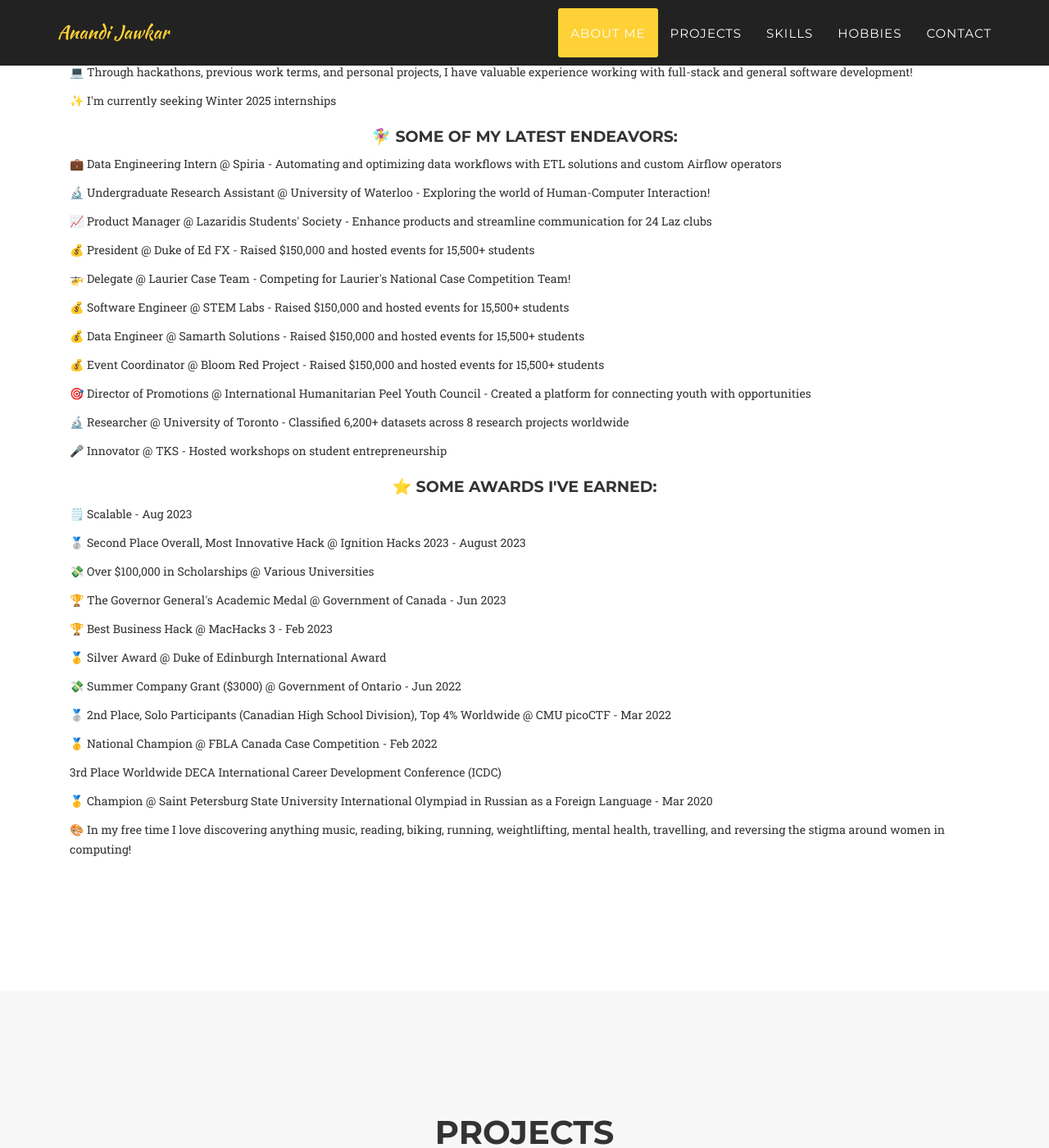
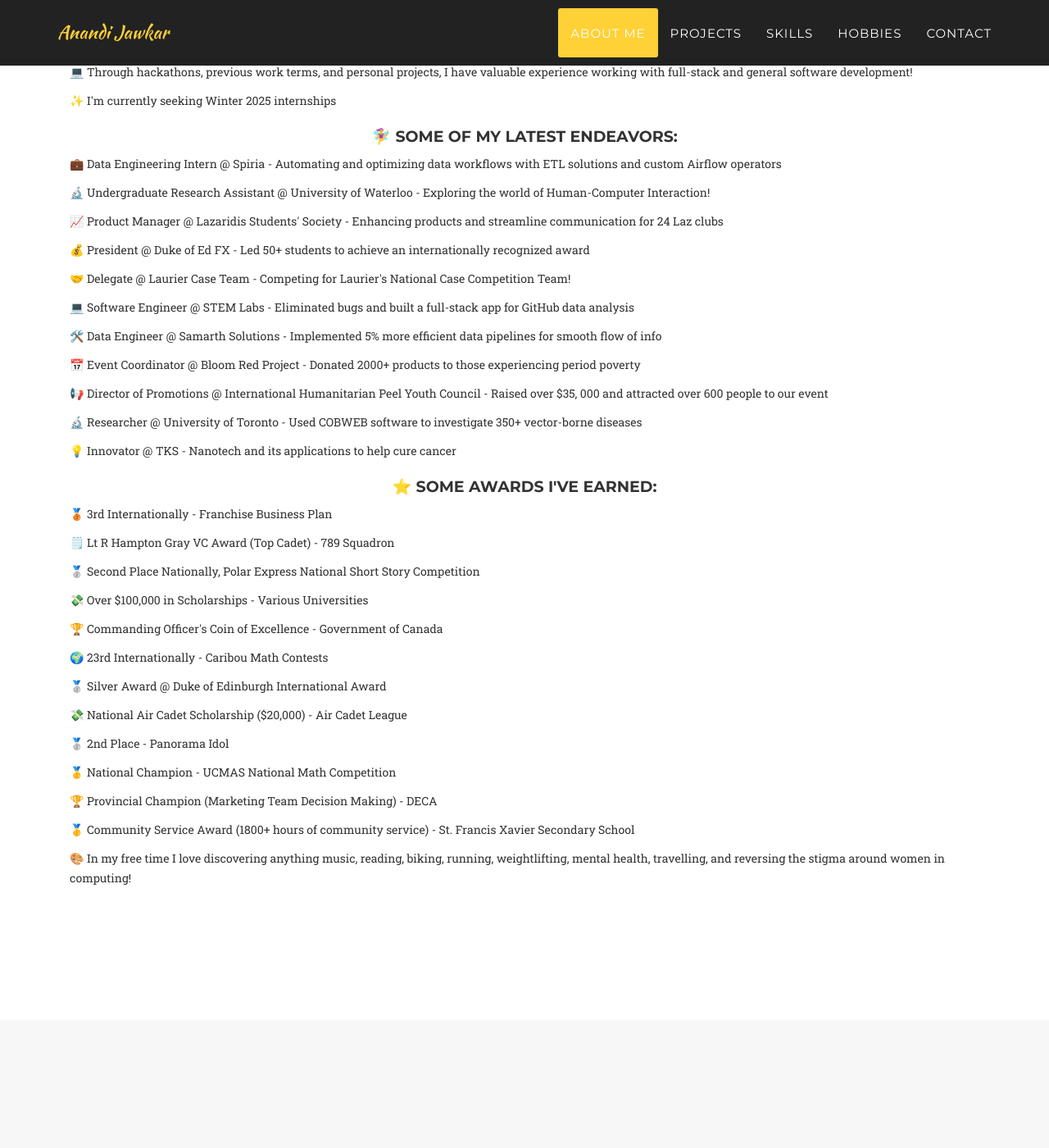
Before and after one commit to anandijawkar/aj, a Jekyll site: the page built from index.html, in a window 1280 px wide and 1400 px high, scrolled down 1031 px. Shown: the whole window at 82% size. Built offline with Jekyll 4.4.1, drawn with Linux system fonts in a browser that asks for light colours; nearby versions of some CDN libraries; some web fonts are replaced; library files that are not in the unit come from our copies.

Commit message:
Update about-me.html

```diff
--- a/_includes/about-me.html
+++ b/_includes/about-me.html
@@ -17,31 +17,32 @@
                 <div class="col-lg-12 left-align">
                     <p>💼 Data Engineering Intern @ Spiria - Automating and optimizing data workflows with ETL solutions and custom Airflow operators</p>
                     <p>🔬 Undergraduate Research Assistant @ University of Waterloo - Exploring the world of Human-Computer Interaction!</p>
-                    <p>📈 Product Manager @ Lazaridis Students' Society - Enhance products and streamline communication for 24 Laz clubs</p>
-                    <p>💰 President @ Duke of Ed FX - Raised $150,000 and hosted events for 15,500+ students</p>
-                    <p>🚁 Delegate @ Laurier Case Team - Competing for Laurier's National Case Competition Team!</p>
-                    <p>💰 Software Engineer @ STEM Labs - Raised $150,000 and hosted events for 15,500+ students</p>
-                    <p>💰 Data Engineer @ Samarth Solutions - Raised $150,000 and hosted events for 15,500+ students</p>
-                    <p>💰 Event Coordinator @ Bloom Red Project - Raised $150,000 and hosted events for 15,500+ students</p>
-                    <p>🎯 Director of Promotions @ International Humanitarian Peel Youth Council - Created a platform for connecting youth with opportunities</p>
-                    <p>🔬 Researcher @ University of Toronto - Classified 6,200+ datasets across 8 research projects worldwide</p>
-                    <p>🎤 Innovator @ TKS - Hosted workshops on student entrepreneurship</p>
+                    <p>📈 Product Manager @ Lazaridis Students' Society - Enhancing products and streamline communication for 24 Laz clubs</p>
+                    <p>💰 President @ Duke of Ed FX - Led 50+ students to achieve an internationally recognized award</p>
+                    <p>🤝 Delegate @ Laurier Case Team - Competing for Laurier's National Case Competition Team!</p>
+                    <p>💻 Software Engineer @ STEM Labs - Eliminated bugs and built a full-stack app for GitHub data analysis</p>
+                    <p>🛠️ Data Engineer @ Samarth Solutions - Implemented 5% more efficient data pipelines for smooth flow of info</p>
+                    <p>📅 Event Coordinator @ Bloom Red Project - Donated 2000+ products to those experiencing period poverty</p>
+                    <p>📢 Director of Promotions @ International Humanitarian Peel Youth Council - Raised over $35, 000 and attracted over 600 people to our event</p>
+                    <p>🔬 Researcher @ University of Toronto - Used COBWEB software to investigate 350+ vector-borne diseases</p>
+                    <p>💡 Innovator @ TKS - Nanotech and its applications to help cure cancer</p>
                 </div>
                 <div class="col-lg-12 text-center">
                     <h4 class="section-title">⭐ Some awards I've earned:</h4>
                 </div>
                 <div class="col-lg-12 left-align">
-                    <p>🗒️ Scalable - Aug 2023</p>
-                    <p>🥈 Second Place Overall, Most Innovative Hack @ Ignition Hacks 2023 - August 2023</p>
-                    <p>💸 Over $100,000 in Scholarships @ Various Universities </p>
-                    <p>🏆 The Governor General's Academic Medal @ Government of Canada - Jun 2023</p>
-                    <p>🏆 Best Business Hack @ MacHacks 3 - Feb 2023</p>
-                    <p>🥇 Silver Award @ Duke of Edinburgh International Award </p>
-                    <p>💸 Summer Company Grant ($3000) @ Government of Ontario - Jun 2022</p>
-                    <p>🥈 2nd Place, Solo Participants (Canadian High School Division), Top 4% Worldwide @ CMU picoCTF - Mar 2022</p>
-                    <p>🥇 National Champion @ FBLA Canada Case Competition - Feb 2022</p>
-                    <p>3rd Place Worldwide DECA International Career Development Conference (ICDC)</p>
-                    <p>🥇 Champion @ Saint Petersburg State University International Olympiad in Russian as a Foreign Language - Mar 2020</p>
+                    <p>🥉 3rd Internationally - Franchise Business Plan</p>
+                    <p>🗒️ Lt R Hampton Gray VC Award (Top Cadet) - 789 Squadron</p>
+                    <p>🥈 Second Place Nationally, Polar Express National Short Story Competition</p>
+                    <p>💸 Over $100,000 in Scholarships - Various Universities </p>
+                    <p>🏆 Commanding Officer's Coin of Excellence - Government of Canada</p>
+                    <p>🌍 23rd Internationally - Caribou Math Contests</p>
+                    <p>🥈 Silver Award @ Duke of Edinburgh International Award </p>
+                    <p>💸 National Air Cadet Scholarship ($20,000) - Air Cadet League</p>
+                    <p>🥈 2nd Place - Panorama Idol</p>
+                    <p>🥇 National Champion - UCMAS National Math Competition</p>
+                    <p>🏆 Provincial Champion (Marketing Team Decision Making) - DECA </p>
+                    <p>🥇 Community Service Award (1800+ hours of community service) - St. Francis Xavier Secondary School</p>
                 </div>
                 <div class="col-lg-12 left-align">
                     <p>🎨 In my free time I love discovering anything music, reading, biking, running, weightlifting, mental health, travelling, and reversing the stigma around women in computing!</p>
```
